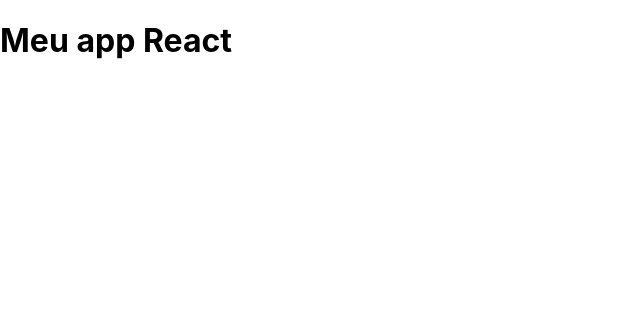
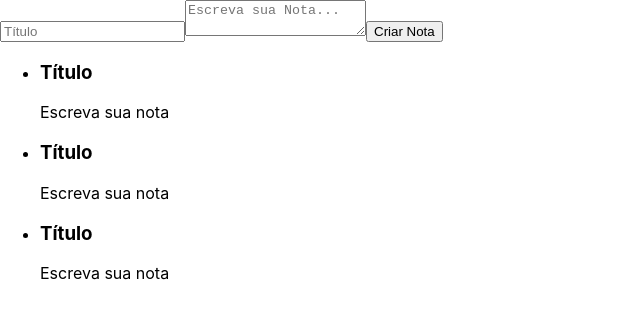
Before and after one commit to joaopmarcal/Ceep-React, a React (Create React App) app: page / in a window 1280 px wide. Shown: the top 318 px of the page, without its empty margins (0-640 px from the left). Built offline with nearby package versions, Linux system fonts and the light colour scheme.

Commit message:
I create an component.

```diff
--- a/src/App.js
+++ b/src/App.js
@@ -1,8 +1,16 @@
 import React from 'react';
+import ListaDeNotas from "./components/ListaDeNotas";
 
 function App() {
   return (
-    <h1>Meu app React</h1>
+      <section>
+        <form>
+          <input type="text" placeholder="Título"/>
+          <textarea placeholder="Escreva sua Nota..."/>
+          <button>Criar Nota</button>
+        </form>
+        <ListaDeNotas/>
+      </section>
   );
 }
 
--- /dev/null
+++ b/src/components/ListaDeNotas.jsx
@@ -0,0 +1,37 @@
+import React from "react";
+import {Component} from "react";
+
+export default class ListaDeNotas extends Component {
+
+    render() {
+        return (
+        <ul>
+            <li>
+                <section>
+                    <header>
+                        <h3>Título</h3>
+                    </header>
+                    <p>Escreva sua nota</p>
+                </section>
+            </li>
+            <li>
+                <section>
+                    <header>
+                        <h3>Título</h3>
+                    </header>
+                    <p>Escreva sua nota</p>
+                </section>
+            </li>
+            <li>
+                <section>
+                    <header>
+                        <h3>Título</h3>
+                    </header>
+                    <p>Escreva sua nota</p>
+                </section>
+            </li>
+        </ul>
+        );
+    }
+
+}
```
